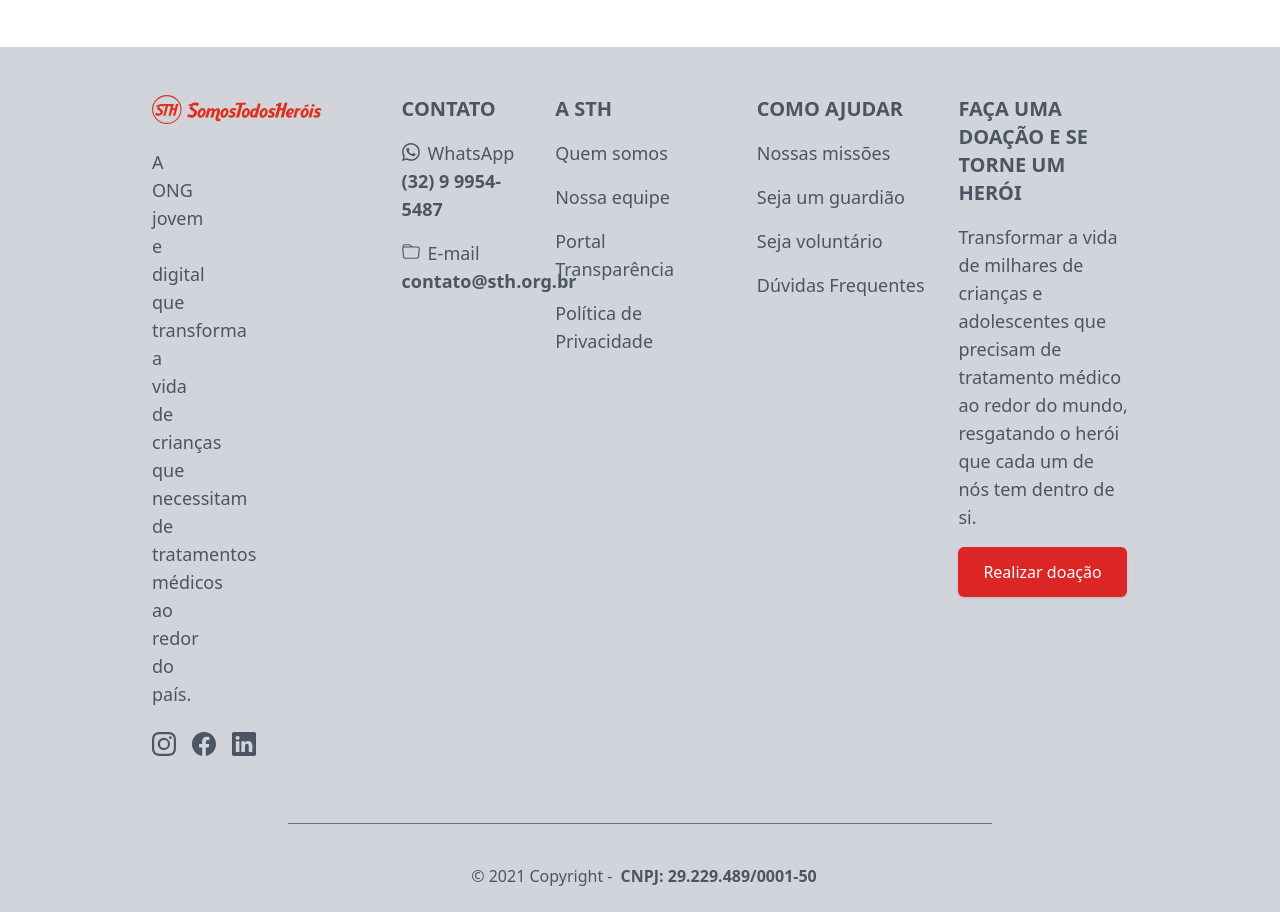
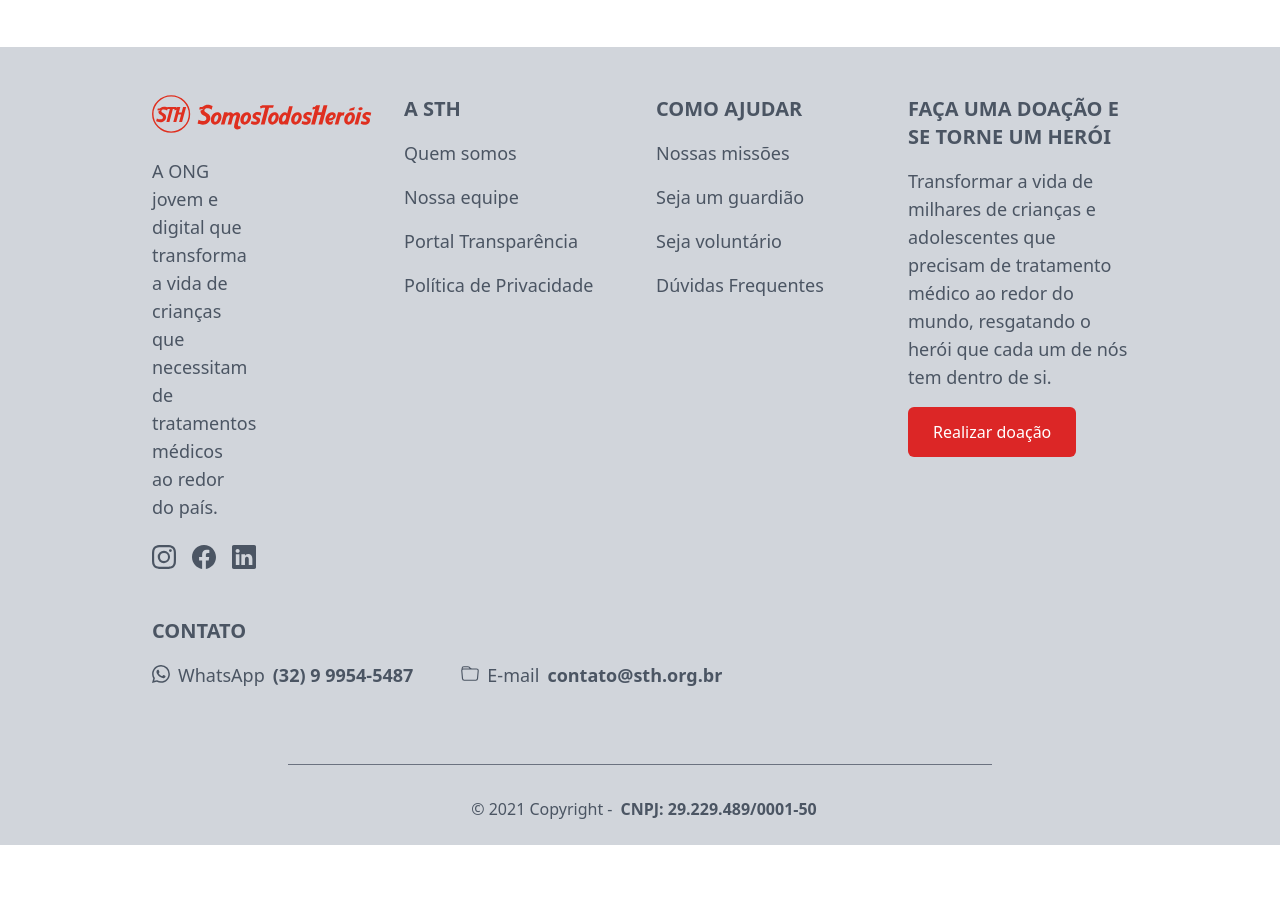
Before and after one commit to somostodosherois/site, a Next.js app: page / in a window 1280 px wide. Shown: the part 7780-8692 px from the top of the page. After the commit the page ends 8625 px from the top, so only its background shows below. Built offline with nearby package versions, Linux system fonts and the light colour scheme.

Commit message:
fix: responsive css footer and about us page

```diff
--- a/components/CardsIconsText/CardsIconsText.jsx
+++ b/components/CardsIconsText/CardsIconsText.jsx
@@ -41,9 +41,9 @@ const CardsIconsText = () => (
         <h2 className="text-4xl text-white">Nossos valores</h2>
       </div>
 
-      <div className="lg:grid lg:grid-cols-5 lg:gap-x-12 lg:gap-y-32">
+      <div className="xl:grid xl:grid-cols-5 xl:gap-x-12 xl:gap-y-32">
         {features.map((feature) => (
-          <div className='bg-white py-8 my-8 lg:my-0 items-center content-center text-center border border-transparent rounded-md'>
+          <div className='bg-white py-8 my-8 xl:my-0 items-center content-center text-center border border-transparent rounded-md'>
             <div className='flex' style={{ justifyContent: 'center' }}>
               <feature.icon className="h-10 w-10" fill="#DC2626" />
             </div>
--- a/components/Footer/Footer.jsx
+++ b/components/Footer/Footer.jsx
@@ -5,44 +5,20 @@ import { BsWhatsapp, BsFolder, BsInstagram, BsFacebook, BsLinkedin } from "react
 
 const Footer = () => {
   return (
-    <footer class="text-center lg:text-left bg-gray-300 text-gray-600">
-      <div class="mx-6 py-12 text-center md:text-left lg:px-32">
-        <div class="grid grid-1 md:grid-cols-1 lg:grid-cols-5 gap-8">
-
+    <footer class="bg-gray-300 text-gray-600">
+      <div class="mx-6 py-12 lg:px-32">
+        <div class="gap-8 grid grid-1 grid-cols-1 md:grid-cols-2 xl:grid-cols-4">
           <div class="">
-            <img src={Logo.src} width='300'/>
-            <p className='mt-6 lg:pr-32 text-lg'>
+            <img src={Logo.src} width='300' />
+            <p className='mt-6 text-lg lg:pr-32'>
               A ONG jovem e digital que transforma a vida de crianças que necessitam de tratamentos médicos ao redor do país.
             </p>
 
-            <div className='flex mt-6 gap-4 md:text-center'>
+            <div className='flex mt-6 gap-4'>
               <a href='#' className='hover:text-red-600'><BsInstagram className='text-2xl' /></a>
               <a href='#' className='hover:text-red-600'><BsFacebook className='text-2xl' /></a>
               <a href='#' className='hover:text-red-600'><BsLinkedin className='text-2xl' /></a>
             </div>
-          </div>
-
-          <div class="pl-12 md:text-left">
-            <h4 class="uppercase font-semibold mb-4 flex text-xl">
-              Contato
-            </h4>
-            <a href="#!" class="text-gray-600 text-lg">
-              <span class="flex gap-2">
-                <BsWhatsapp className='mt-1'/> WhatsApp
-              </span>
-              <span class="flex mb-4 font-bold hover:text-red-600" style={{ alignItems: 'center' }}>
-                (32) 9 9954-5487
-              </span>
-            </a>
-
-            <a href="#!" class="text-gray-600 text-lg">
-              <span class="flex gap-2">
-                <BsFolder className='mt-1'/> E-mail
-              </span>
-              <span class="mb-4 font-bold hover:text-red-600" style={{ alignItems: 'center' }}>
-                contato@sth.org.br
-              </span>
-            </a>
           </div>
 
           <div class="">
@@ -88,19 +64,44 @@ const Footer = () => {
             <p class="mb-4 text-lg">
               Transformar a vida de milhares de crianças e adolescentes que precisam de tratamento médico ao redor do mundo, resgatando o herói que cada um de nós tem dentro de si.
             </p>
-            <div className="inline-flex rounded-md shadow">
+            <div className="flex items-center justify-center md:justify-start">
               <a
                 href="#"
-                className="inline-flex items-center justify-center px-6 py-3 border border-transparent text-base font-medium rounded-md text-white bg-red-600 hover:bg-red-700"
+                className="inline-flex px-6 py-3 border border-transparent text-base font-medium rounded-md text-white bg-red-600 hover:bg-red-700"
               >
                 Realizar doação
               </a>
             </div>
           </div>
         </div>
+
+        <div class="mt-12 text-center items-center justify-center md:text-left">
+          <h4 class="uppercase font-semibold mb-4 flex text-xl">
+            Contato
+          </h4>
+          <div className='lg:flex gap-x-12'>
+            <a href="#!" class="text-gray-600 text-lg">
+              <span class="flex gap-2">
+                <BsWhatsapp className='mt-1' /> WhatsApp
+                <span class="lg:grid font-bold hover:text-red-600" style={{ alignItems: 'center' }}>
+                  (32) 9 9954-5487
+                </span>
+              </span>
+            </a>
+
+            <a href="#!" class="text-gray-600 text-lg">
+              <span class="flex gap-2">
+                <BsFolder className='mt-1' /> E-mail
+                <span class="mb-4 font-bold hover:text-red-600" style={{ alignItems: 'center' }}>
+                  contato@sth.org.br
+                </span>
+              </span>
+            </a>
+          </div>
+        </div>
       </div>
 
-      <span className="w-100 my-4 mx-72 h-1 border-b border-b-1 border-gray-500 block"></span>
+      <span className="w-100 my-2 mx-72 h-1 border-b border-b-1 border-gray-500 block"></span>
 
       <div class="text-center p-6 bg-gray-300">
         <span className='mx-2'>© 2021 Copyright -</span>
--- a/components/TextBlock/TextBlock.jsx
+++ b/components/TextBlock/TextBlock.jsx
@@ -15,7 +15,7 @@ const TextBlock = ({ title, description, isAboutUs, background }) => (
               {description}
             </p>
           </div>
-          <div className='container-about-us sm:mt-12'>
+          <div className='container-about-us mt-12 lg:mt-0'>
             <ReactPlayer url='https://www.youtube.com/watch?v=476hJXDHsoI&ab_channel=SomosTodosHer%C3%B3is' className='w-10' />
           </div>
         </div>
--- a/styles/globals.css
+++ b/styles/globals.css
@@ -3,7 +3,7 @@
 @tailwind utilities;
 
 @media (max-width: 690px) {
-  .container-about-us {
-    display: none;
+  .container-about-us div:first-child{
+    width: 100% !important;
   }
 }
```
